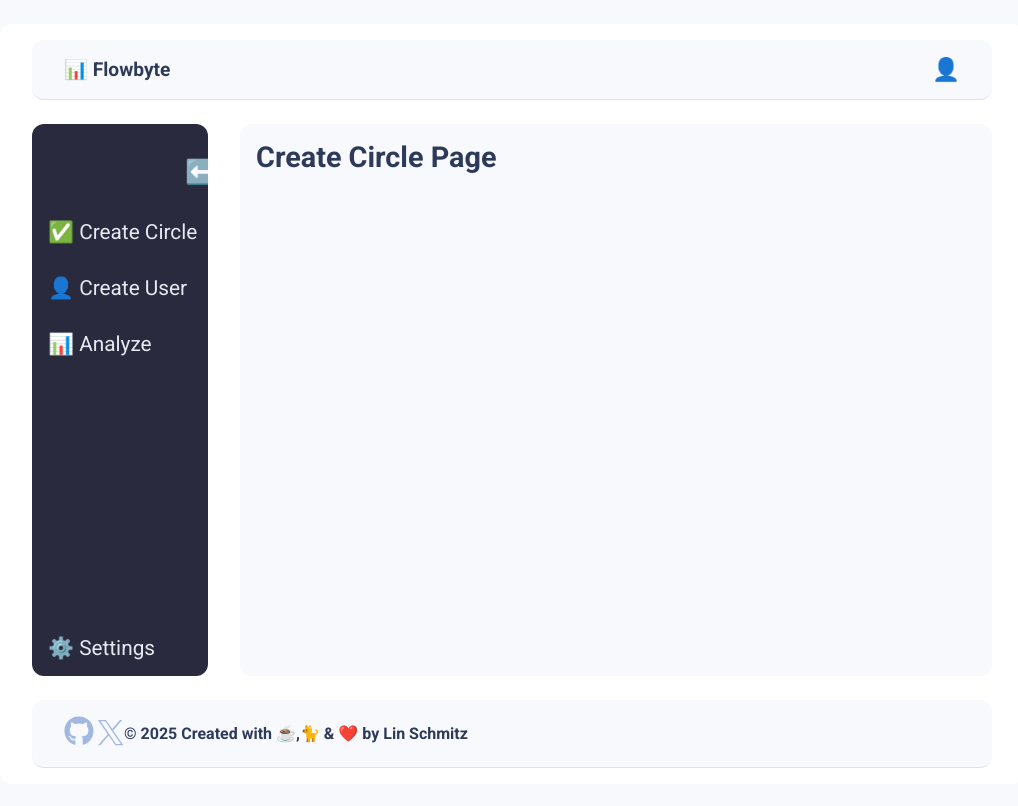
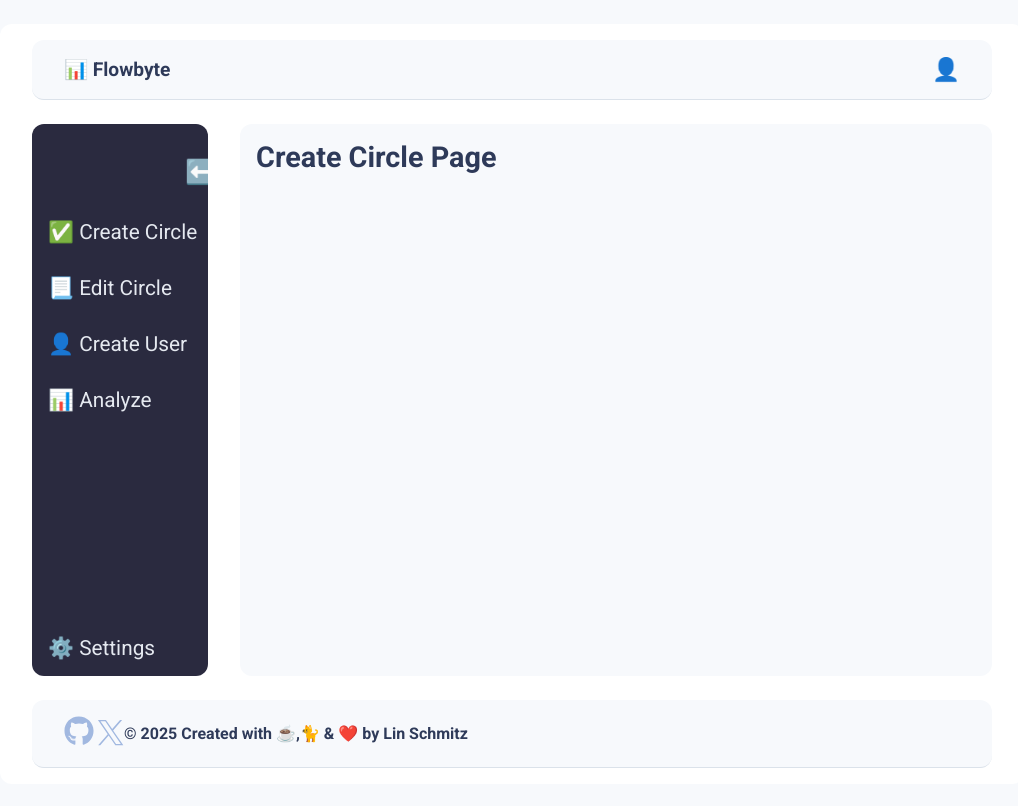
Before and after one commit to LinSchmitz/Flowbyte, a React (Vite) app: page /create-circle in a window 1280 px wide. Shown: the whole page, without its empty margins (128-1146 px from the left). Built offline with nearby package versions, Linux system fonts and the light colour scheme.

Commit message:
added Analyz

```diff
--- a/src/components/App.jsx
+++ b/src/components/App.jsx
@@ -15,6 +15,7 @@ export default function App() {
           <main className="main-content">
             <Routes>
               <Route path="/create-circle" element={<CreateCircle />} />
+              <Route path="/edit-circle" element={<EditCircle />} />
               <Route path="/create-user" element={<CreateUser />} />
               <Route path="/analyze" element={<Analyze />} />
               <Route path="/settings" element={<Settings />} />
@@ -36,6 +37,9 @@ function CreateCircle() {
   return <h2>Create Circle Page</h2>;
 }
 
+function EditCircle() {
+  return <h2>Edit Circle Page</h2>;
+}
 function CreateUser() {
   return <h2>Create User Page</h2>;
 }
--- a/src/components/SideBar.jsx
+++ b/src/components/SideBar.jsx
@@ -45,6 +45,9 @@ export default function SideBar() {
           <Link to="/create-circle">✅ {isOpen && 'Create Circle'}</Link>
         </li>
         <li>
+          <Link to="/edit-circle">📃 {isOpen && 'Edit Circle'}</Link>
+        </li>
+        <li>
           <Link to="/create-user">👤 {isOpen && 'Create User'}</Link>
         </li>
         <li>
```
